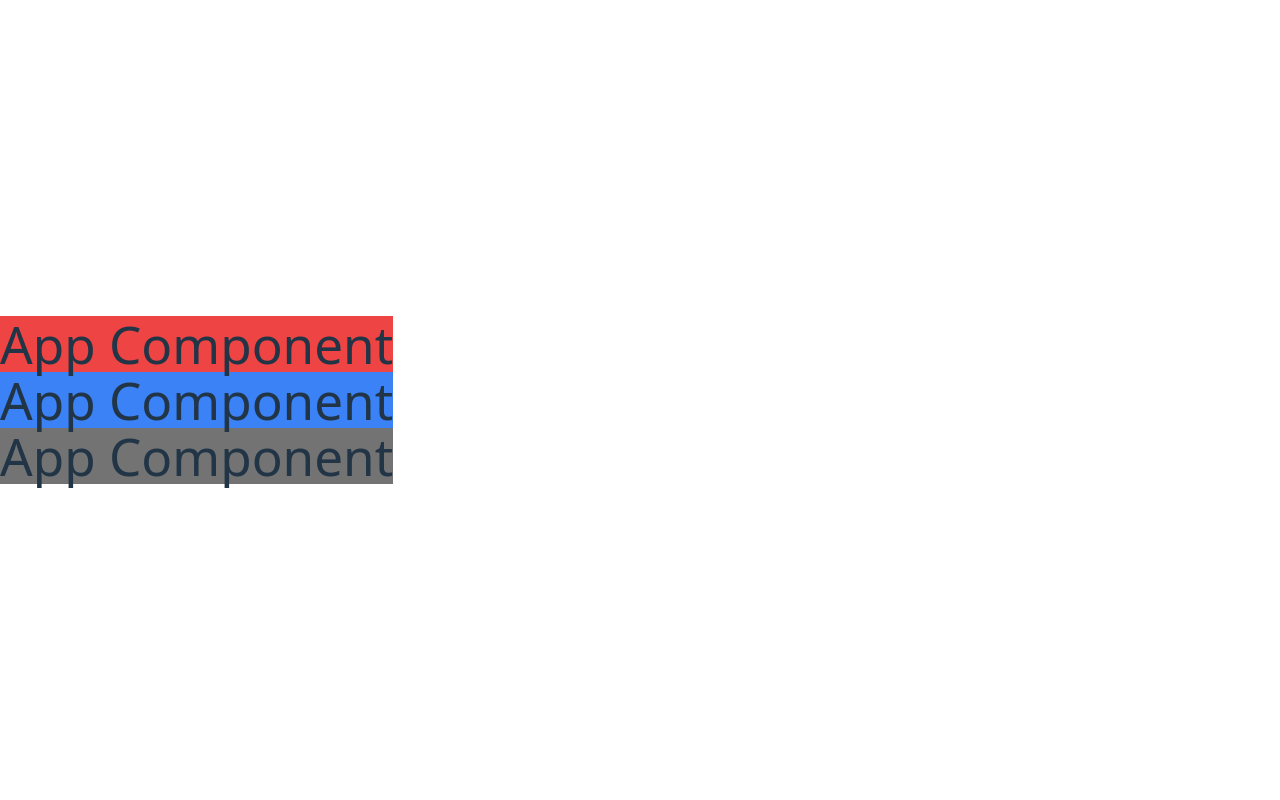
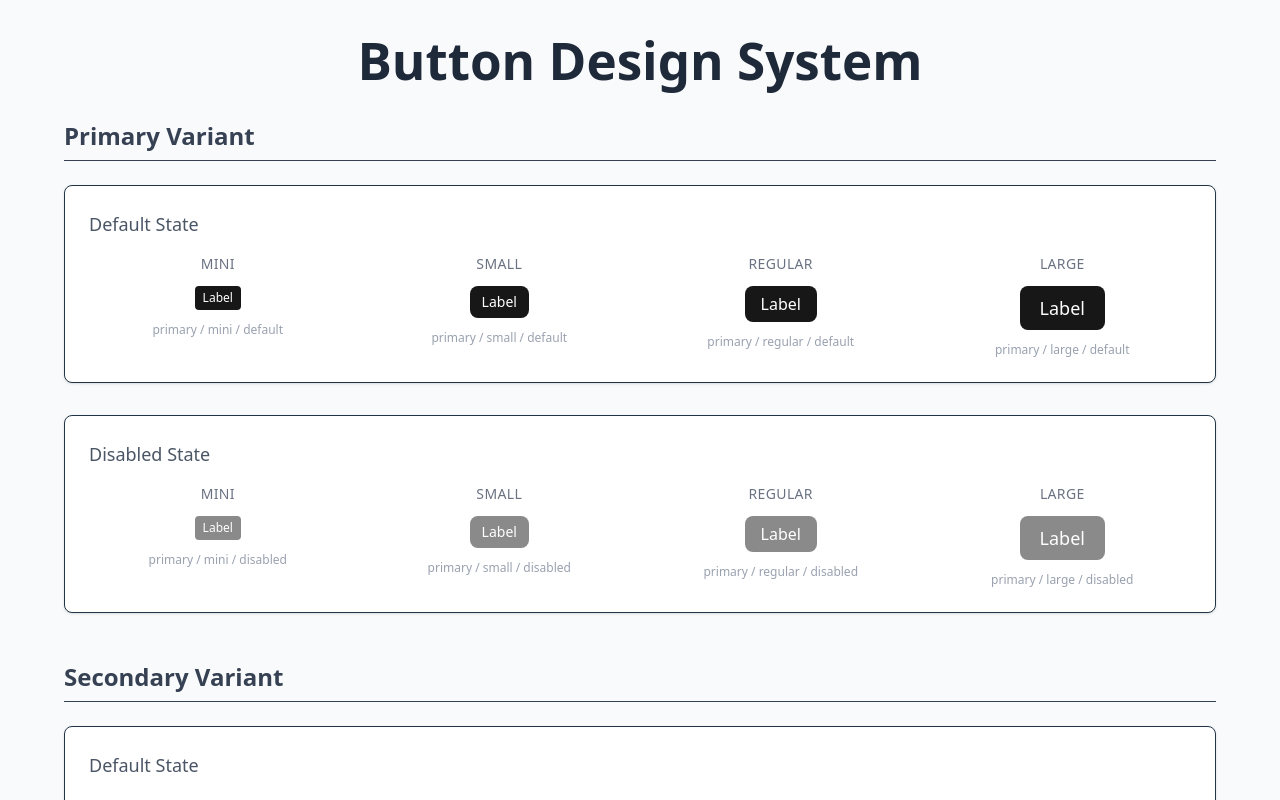
Before and after one commit to SNXWXH/snxwxh-ui, a React (Vite) app: page / in a window 1280 px wide. Shown: the top 800 px of the page. Built offline with nearby package versions, Linux system fonts and the light colour scheme.

Commit message:
feat: button 전체 컴포넌트 조합 적용

```diff
--- a/src/App.tsx
+++ b/src/App.tsx
@@ -1,11 +1,117 @@
+import { Button } from './components/button/Button';
 import './index.css';
 
 export default function App() {
+  const variants = [
+    'primary',
+    'secondary',
+    'outline',
+    'ghost',
+    'destrctive',
+  ] as const;
+  const sizes = ['mini', 'small', 'regular', 'large'] as const;
+  const states = ['default', 'disabled'] as const;
+
   return (
-    <>
-      <h1 className='bg-danger-500'>App Component</h1>
-      <h1 className='bg-primary-500'>App Component</h1>
-      <h1 className='bg-neutral-500'>App Component</h1>
-    </>
+    <div className='w-screen min-h-screen bg-gray-50 p-8'>
+      <div className='max-w-6xl mx-auto'>
+        <h1 className='text-3xl font-bold text-center mb-8 text-gray-800'>
+          Button Design System
+        </h1>
+        {/* 전체 스타일 */}
+        {variants.map((variant) => (
+          <div key={variant} className='mb-12'>
+            <h2 className='text-2xl font-semibold mb-6 text-gray-700 capitalize border-b pb-2'>
+              {variant} Variant
+            </h2>
+            <div className='grid gap-8'>
+              {states.map((state) => (
+                <div
+                  key={state}
+                  className='bg-white p-6 rounded-lg shadow-sm border'
+                >
+                  <h3 className='text-lg font-medium mb-4 text-gray-600 capitalize'>
+                    {state} State
+                  </h3>
+                  <div className='grid grid-cols-1 sm:grid-cols-2 md:grid-cols-4 gap-6'>
+                    {sizes.map((size) => (
+                      <div
+                        key={size}
+                        className='flex flex-col items-center space-y-3'
+                      >
+                        <div className='text-sm font-medium text-gray-500 uppercase tracking-wide'>
+                          {size}
+                        </div>
+                        <Button variant={variant} size={size} state={state}>
+                          Label
+                        </Button>
+                        <div className='text-xs text-gray-400 text-center'>
+                          {variant} / {size} / {state}
+                        </div>
+                      </div>
+                    ))}
+                  </div>
+                </div>
+              ))}
+            </div>
+          </div>
+        ))}
+        {/* variant 전체 */}
+        <div className='mt-16 bg-white p-8 rounded-lg shadow-sm border'>
+          <h2 className='text-2xl font-semibold mb-6 text-gray-700 border-b pb-2'>
+            한눈에 보기 - Regular Size, Default State
+          </h2>
+          <div className='flex flex-wrap gap-4 justify-center'>
+            {variants.map((variant) => (
+              <div
+                key={variant}
+                className='flex flex-col items-center space-y-2'
+              >
+                <Button variant={variant} size='regular' state='default'>
+                  {variant}
+                </Button>
+                <span className='text-xs text-gray-500 capitalize'>
+                  {variant}
+                </span>
+              </div>
+            ))}
+          </div>
+        </div>
+        {/* 사이즈 비교 */}
+        <div className='mt-8 bg-white p-8 rounded-lg shadow-sm border'>
+          <h2 className='text-2xl font-semibold mb-6 text-gray-700 border-b pb-2'>
+            사이즈 비교 - Primary Variant, Default State
+          </h2>
+          <div className='flex flex-wrap items-end gap-6 justify-center'>
+            {sizes.map((size) => (
+              <div key={size} className='flex flex-col items-center space-y-2'>
+                <Button variant='primary' size={size} state='default'>
+                  {size}
+                </Button>
+                <span className='text-xs text-gray-500 capitalize'>{size}</span>
+              </div>
+            ))}
+          </div>
+        </div>
+        {/* 상태 비교 */}
+        <div className='mt-8 bg-white p-8 rounded-lg shadow-sm border'>
+          <h2 className='text-2xl font-semibold mb-6 text-gray-700 border-b pb-2'>
+            상태 비교 - Primary Variant, Regular Size
+          </h2>
+          <div className='flex gap-6 justify-center'>
+            {states.map((state) => (
+              <div key={state} className='flex flex-col items-center space-y-2'>
+                <Button variant='primary' size='regular' state={state}>
+                  {state}
+                </Button>
+                <span className='text-xs text-gray-500 capitalize'>
+                  {state}
+                </span>
+              </div>
+            ))}
+          </div>
+        </div>
+      </div>
+    </div>
   );
 }
--- a/src/index.css
+++ b/src/index.css
@@ -38,7 +38,7 @@ h1 {
   line-height: 1.1;
 }
 
-button {
+/* button {
   border-radius: 8px;
   border: 1px solid transparent;
   padding: 0.6em 1.2em;
@@ -55,7 +55,7 @@ button:hover {
 button:focus,
 button:focus-visible {
   outline: 4px auto -webkit-focus-ring-color;
-}
+} */
 
 @media (prefers-color-scheme: light) {
   :root {
@@ -65,7 +65,7 @@ button:focus-visible {
   a:hover {
     color: #747bff;
   }
-  button {
+  /* button {
     background-color: #f9f9f9;
-  }
+  } */
 }
```
